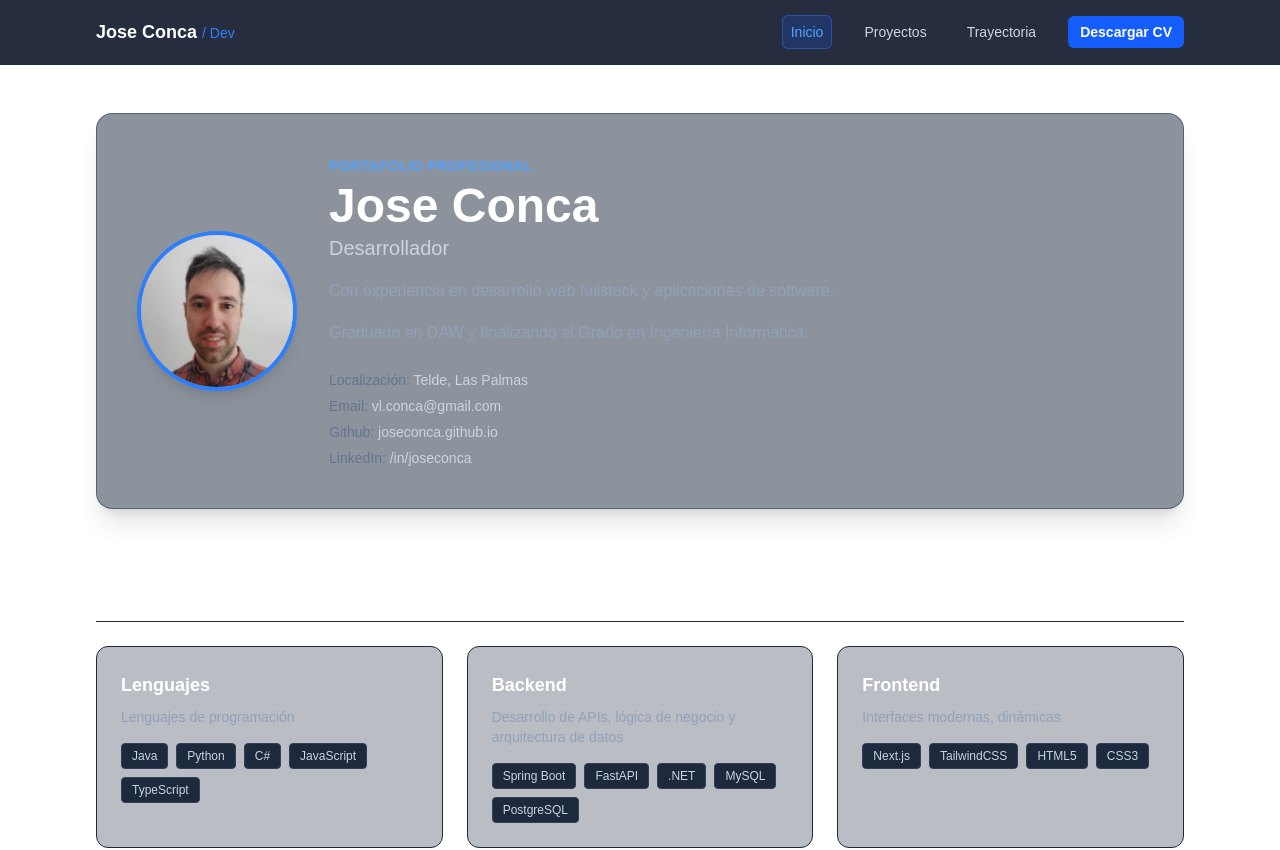
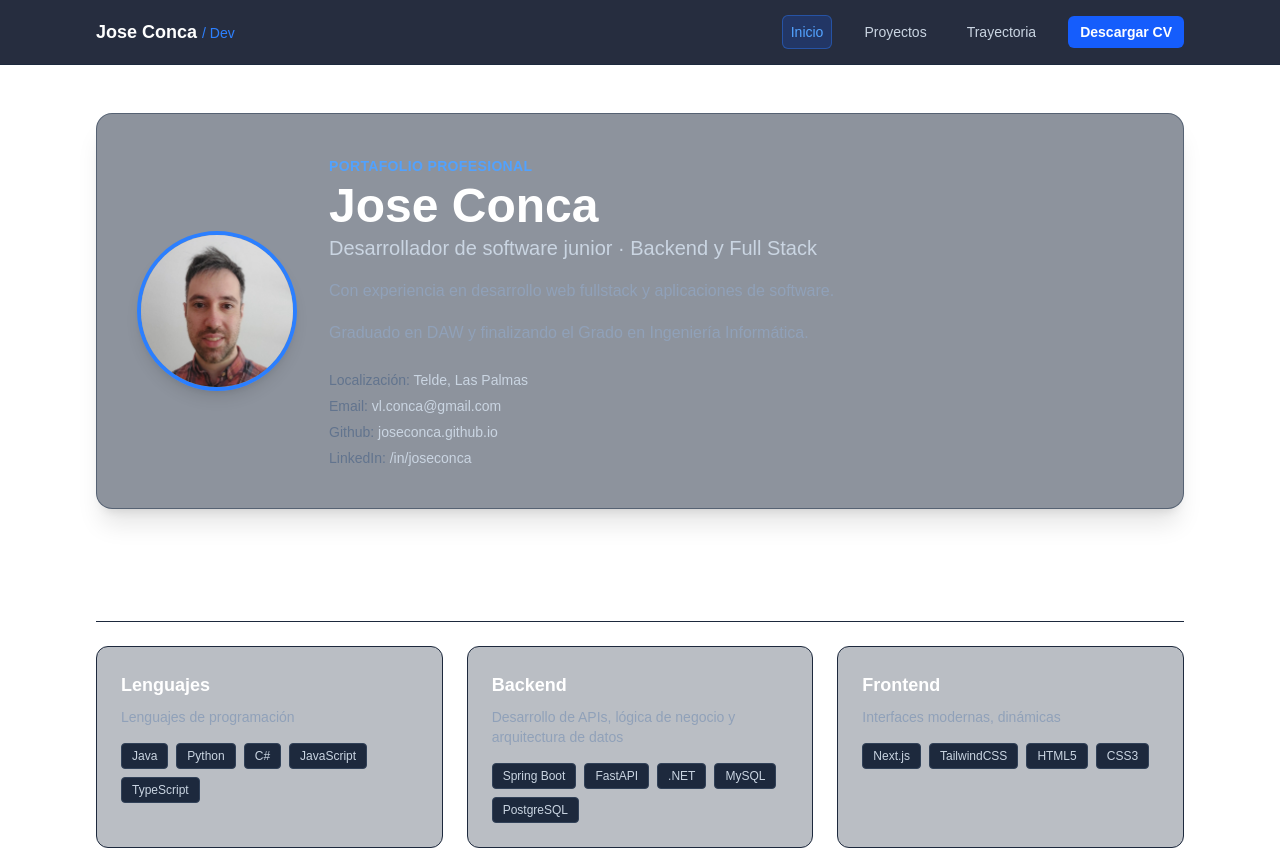
Before and after one commit to joseconca/joseconca.github.io, a Next.js app: page / in a window 1280 px wide. Shown: the top 850 px of the page. Built offline with nearby package versions, Linux system fonts and the light colour scheme.

Commit message:
Perfil orientado a backend y full stack

```diff
--- a/src/data/datosContacto.ts
+++ b/src/data/datosContacto.ts
@@ -1,6 +1,6 @@
 export const datosContacto = {
   nombre: "Jose Conca",
-  rol: "Desarrollador",
+  rol: "Desarrollador de software junior · Backend y Full Stack",
   email: "vl.conca@gmail.com",
   localizacion: "Telde, Las Palmas",
   webCv: "https://joseconca.github.io",
```
